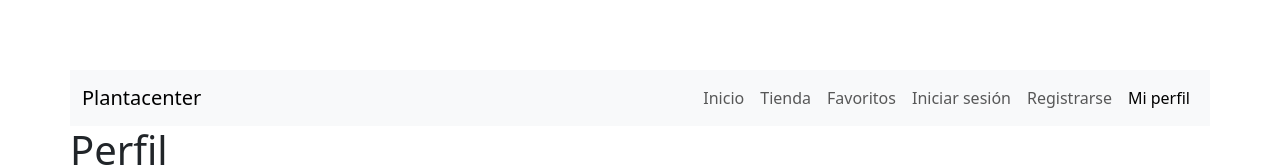
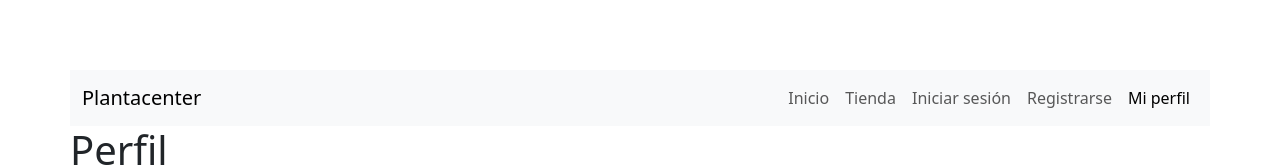
Before and after one commit to hernandw/proyecto-plantas, a React (Vite) app in the folder client/: page /miperfil in a window 1280 px wide. Shown: the top 168 px of the page. Built offline with nearby package versions, Linux system fonts and the light colour scheme.

Commit message:
cambios en el front

```diff
--- a/client/src/components/AppRouter.jsx
+++ b/client/src/components/AppRouter.jsx
@@ -1,7 +1,6 @@
 import React from 'react'
 import { Route, Routes } from 'react-router-dom'
 import HomePage from '../pages/HomePage'
-import Favoritos from '../pages/Favoritos'
 import Details from '../pages/Details'
 import Login from '../pages/Login'
 import Register from '../pages/Register'
@@ -11,7 +10,6 @@ const AppRouter = () => {
     <div>
         <Routes>
             <Route path='/' element={<HomePage />} />
-            <Route path='favoritos' element={<Favoritos />} />
             <Route path='product/:id' element={<Details />} />
             <Route path='login' element={<Login />} />
             <Route path='register' element={<Register />} />
--- a/client/src/components/NavBar.jsx
+++ b/client/src/components/NavBar.jsx
@@ -18,9 +18,7 @@ const Navbar = () => {
             <li className="nav-item">
               <NavLink className="nav-link" to="/">Tienda</NavLink>
             </li>
-            <li className="nav-item">
-              <NavLink className="nav-link" to="favoritos">Favoritos</NavLink>
-            </li>
+
             <li className="nav-item">
               <NavLink className="nav-link" to="login">Iniciar sesión</NavLink>
             </li>
--- a/client/src/pages/Favoritos.jsx
+++ /dev/null
@@ -1,11 +0,0 @@
-import React from 'react'
-
-const Favoritos = () => {
-  return (
-    <div>
-     Favoritos
-    </div>
-  )
-}
-
-export default Favoritos
```
